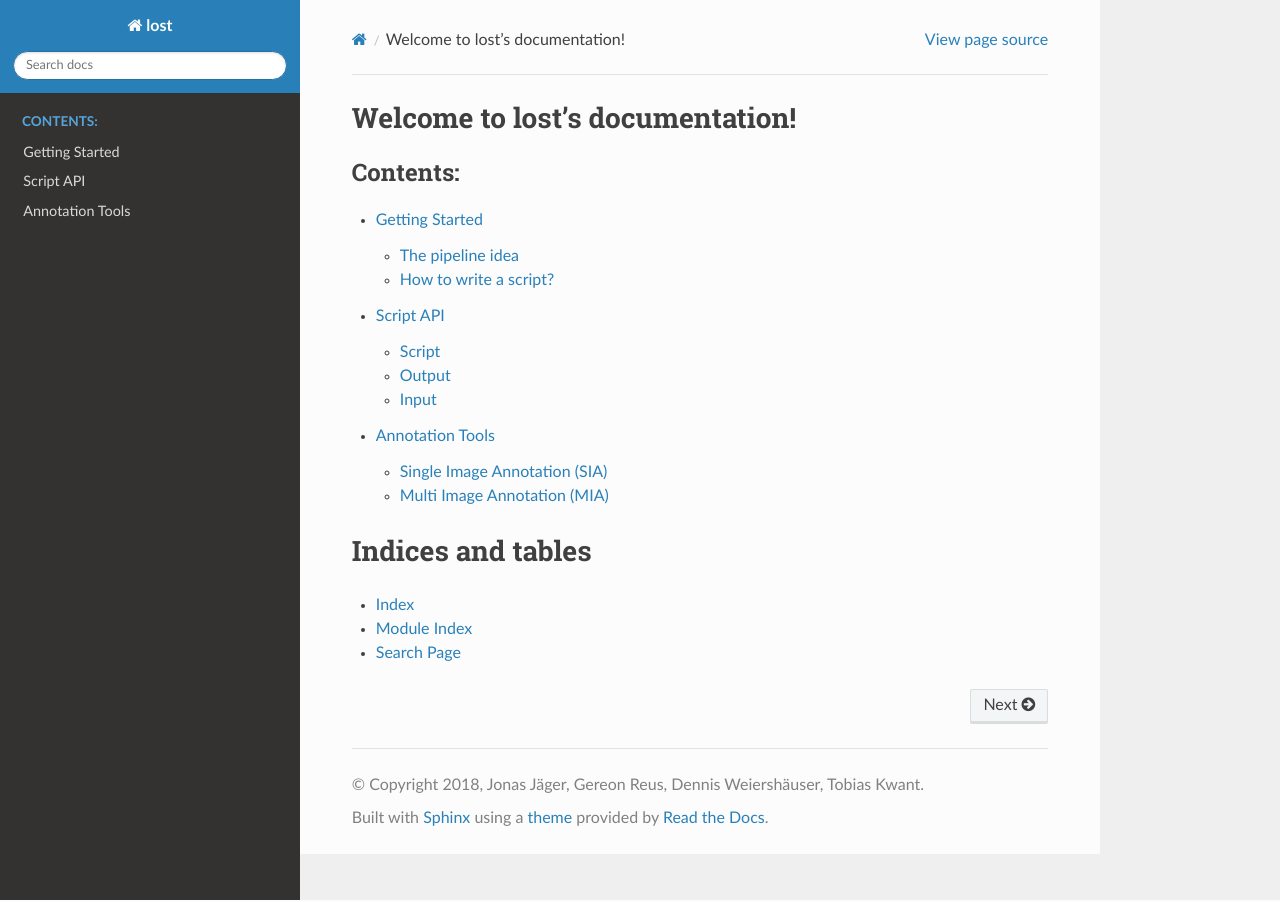
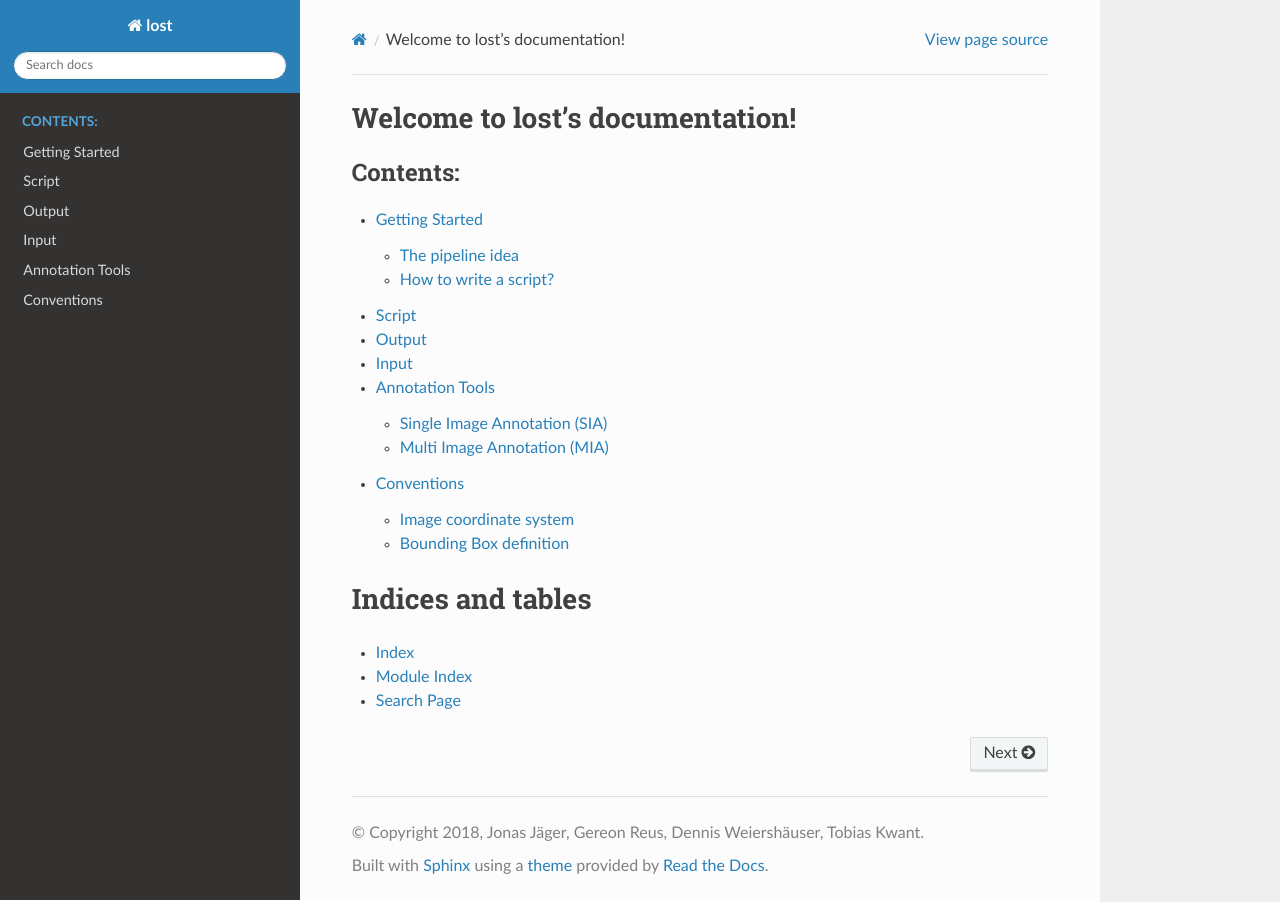
Before and after one commit to l3p-cv/lost, a Sphinx documentation site: the page built from backend/lost/pyapi/docs/source/index.rst, in a window 1280 px wide. Built offline with Sphinx 7.4.7 and the Read the Docs theme 2.0.0, drawn with Linux system fonts in a browser that asks for light colours.

Commit message:
Added conventions to docs

```diff
--- a/backend/lost/pyapi/docs/source/index.rst
+++ b/backend/lost/pyapi/docs/source/index.rst
@@ -13,6 +13,7 @@
         Getting Started <getting_started.rst>
         Script API <script.rst>
         Annotation Tools <anno_tools.rst>
+        Conventions <conventions.rst>
 
 Indices and tables
 ==================
--- a/backend/lost/pyapi/docs/source/script.rst
+++ b/backend/lost/pyapi/docs/source/script.rst
@@ -1,7 +1,3 @@
-api.script
-*****************
-.. automodule:: lost.pyapi.script
-
 Script
 ================
 .. autoclass:: lost.pyapi.script.Script
```
Also changed, not shown: backend/lost/pyapi/docs/source/conventions.rst (added, +17 -0 lines).
